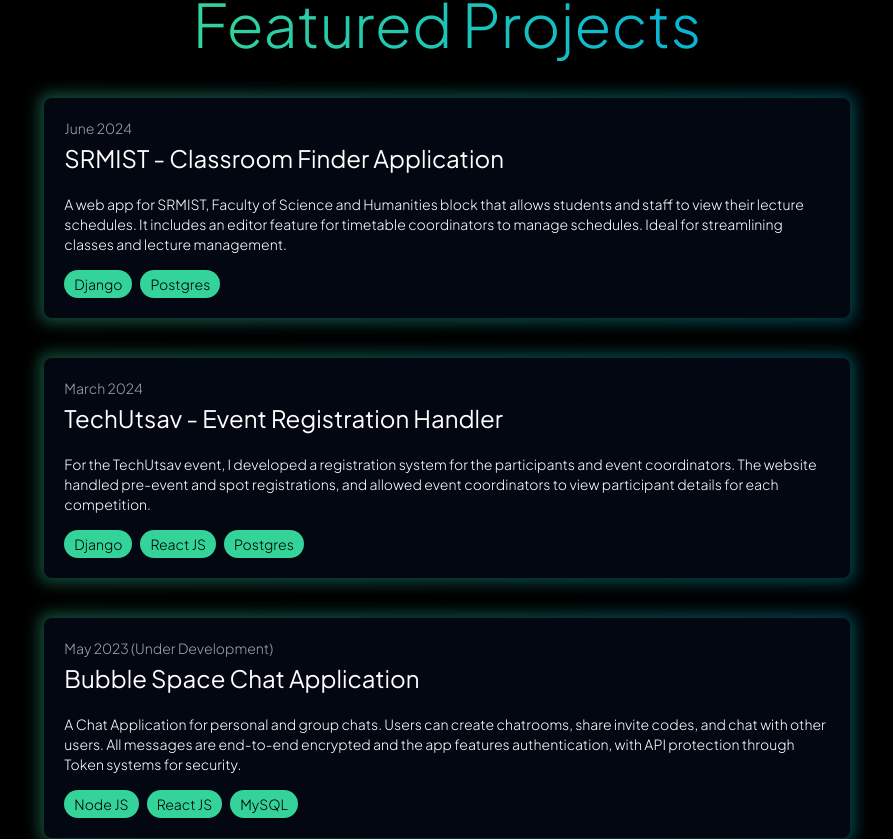
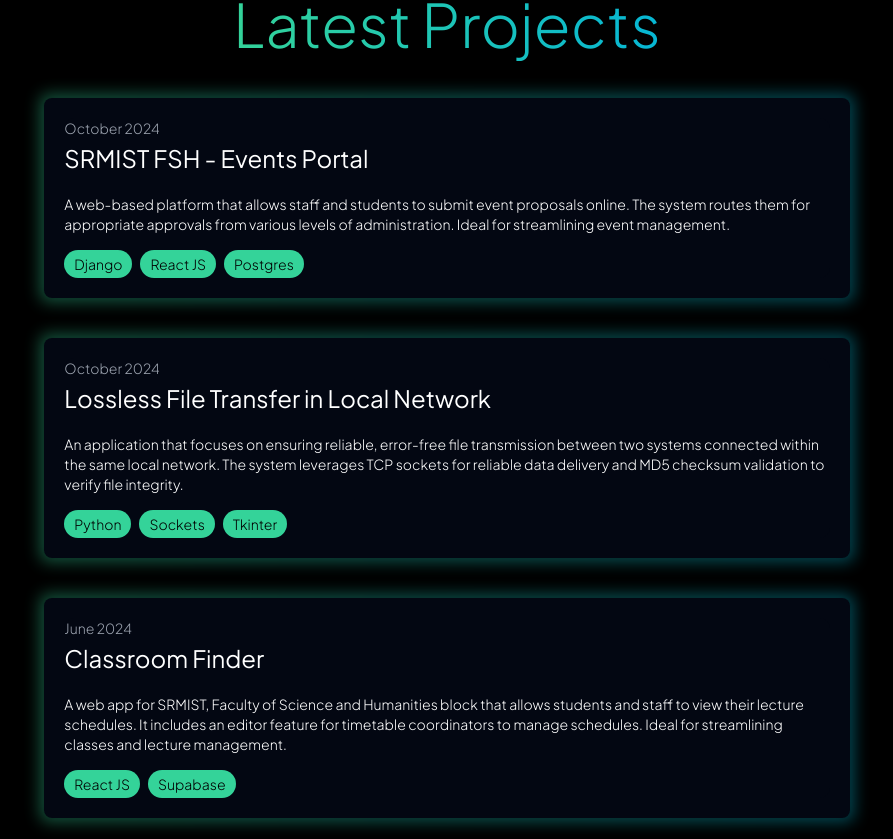
Before and after one commit to htarab-b/barath-portfolio, a React (Vite) app: page /contact in a window 1280 px wide. Shown: the part 2678-3517 px from the top of the page, without its empty margins (193-1086 px from the left). Built offline with nearby package versions, Linux system fonts and the light colour scheme.

Commit message:
Added recent projects

```diff
--- a/src/components/Projects.jsx
+++ b/src/components/Projects.jsx
@@ -10,41 +10,10 @@
         transition = {{ duration:1, delay:0}}
 
       className="text-4xl sm:text-5xl lg:text-6xl text-center">
-        <span className="bg-gradient-to-r from-emerald-400 to-cyan-500 bg-clip-text text-transparent">Featured Projects</span>
+        <span className="bg-gradient-to-r from-emerald-400 to-cyan-500 bg-clip-text text-transparent">Latest Projects</span>
       </motion.h1>
 
       <div className="flex p-6 sm:mt-5 sm:w-4/5 lg:w-2/3 gap-7 sm:gap-10 flex-wrap mx-auto">
-        <motion.div
-            initial = {{ y:100, opacity:0 }}
-            whileInView = {{ y:0, opacity:1 }}
-            transition = {{ duration:0.8, delay:0}}
-
-        className="relative group cursor-pointer w-full">
-            <div className="absolute -inset-1 bg-gradient-to-r from-emerald-400 to-cyan-500 rounded-lg blur opacity-40 group-hover:opacity-100 transition duration-500 group-hover:duration-200"></div>
-            <div className="relative p-5 bg-gray-950 ring-1 ring-gray-950/5 rounded-lg leading-none space-x-6">
-                <a href='#Projects'>
-                    <div className="rounded-[10px] bg-gray-950">
-                        <h3 className="block text-xs lg:text-sm text-gray-400">
-                            June 2024
-                        </h3>
-                        <h3 className="mt-1 text-lg sm:text-xl lg:text-2xl font-normal leading-5">
-                            SRMIST - Classroom Finder Application
-                        </h3>
-                        <p className="mt-4 lg:mt-5 text-xs sm:text-sm">
-                            A web app for SRMIST, Faculty of Science and Humanities block that allows students and staff to view their lecture schedules. It includes an editor feature for timetable coordinators to manage schedules. Ideal for streamlining classes and lecture management.
-                        </p>
-                        <div className="mt-4 flex flex-wrap gap-2">
-                            <span className="whitespace-nowrap rounded-full px-2.5 py-1 text-xs lg:text-sm bg-emerald-400 text-black">
-                                Django
-                            </span>
-                            <span className="whitespace-nowrap rounded-full px-2.5 py-1 text-xs lg:text-sm bg-emerald-400 text-black">
-                                Postgres
-                            </span>
-                        </div>
-                    </div>
-                </a>
-            </div>
-        </motion.div>
 
         <motion.div
             initial = {{ y:100, opacity:0 }}
@@ -54,16 +23,16 @@
         className="relative group cursor-pointer w-full">
             <div className="absolute -inset-1 bg-gradient-to-r from-emerald-400 to-cyan-500 rounded-lg blur opacity-40 group-hover:opacity-100 transition duration-500 group-hover:duration-200"></div>
             <div className="relative p-5 bg-gray-950 ring-1 ring-gray-950/5 rounded-lg leading-none space-x-6">
-                <a href='#Projects'>
+                <a href='https://srm-fsh-iqac-management.vercel.app/' target={'_blank'}>
                     <div className="rounded-[10px] bg-gray-950">
                         <h3 className="block text-xs lg:text-sm text-gray-400">
-                            March 2024
+                            October 2024
                         </h3>
                         <h3 className="mt-1 text-lg sm:text-xl lg:text-2xl font-normal leading-5">
-                            TechUtsav - Event Registration Handler
+                            SRMIST FSH - Events Portal
                         </h3>
                         <p className="mt-4 lg:mt-5 text-xs sm:text-sm">
-                            For the TechUtsav event, I developed a registration system for the participants and event coordinators. The website handled pre-event and spot registrations, and allowed event coordinators to view participant details for each competition.
+                            A web-based platform that allows staff and students to submit event proposals online. The system routes them for appropriate approvals from various levels of administration. Ideal for streamlining event management.
                         </p>
                         <div className="mt-4 flex flex-wrap gap-2">
                             <span className="whitespace-nowrap rounded-full px-2.5 py-1 text-xs lg:text-sm bg-emerald-400 text-black">
@@ -89,32 +58,65 @@
         className="relative group cursor-pointer w-full">
             <div className="absolute -inset-1 bg-gradient-to-r from-emerald-400 to-cyan-500 rounded-lg blur opacity-40 group-hover:opacity-100 transition duration-500 group-hover:duration-200"></div>
             <div className="relative p-5 bg-gray-950 ring-1 ring-gray-950/5 rounded-lg leading-none space-x-6">
-                <a href='#Projects'>
+                <a href='https://github.com/htarab-b/lossless-file-sharing-in-local-network' target={'_blank'}>
                     <div className="rounded-[10px] bg-gray-950">
                         <h3 className="block text-xs lg:text-sm text-gray-400">
-                            May 2023 (Under Development)
+                            October 2024
                         </h3>
                         <h3 className="mt-1 text-lg sm:text-xl lg:text-2xl font-normal leading-5">
-                            Bubble Space Chat Application
+                            Lossless File Transfer in Local Network
                         </h3>
                         <p className="mt-4 lg:mt-5 text-xs sm:text-sm">
-                            A Chat Application for personal and group chats. Users can create chatrooms, share invite codes, and chat with other users. All messages are end-to-end encrypted and the app features authentication, with API protection through Token systems for security.
+                            An application that focuses on ensuring reliable, error-free file transmission between two systems connected within the same local network. The system leverages TCP sockets for reliable data delivery and MD5 checksum validation to verify file integrity.
                         </p>
                         <div className="mt-4 flex flex-wrap gap-2">
                             <span className="whitespace-nowrap rounded-full px-2.5 py-1 text-xs lg:text-sm bg-emerald-400 text-black">
-                                Node JS
+                                Python
                             </span>
                             <span className="whitespace-nowrap rounded-full px-2.5 py-1 text-xs lg:text-sm bg-emerald-400 text-black">
-                                React JS
+                                Sockets
                             </span>
                             <span className="whitespace-nowrap rounded-full px-2.5 py-1 text-xs lg:text-sm bg-emerald-400 text-black">
-                                MySQL
+                                Tkinter
                             </span>
                         </div>
                     </div>
                 </a>
             </div>
         </motion.div>
+
+        <motion.div
+            initial = {{ y:100, opacity:0 }}
+            whileInView = {{ y:0, opacity:1 }}
+            transition = {{ duration:0.8, delay:0}}
+
+        className="relative group cursor-pointer w-full">
+            <div className="absolute -inset-1 bg-gradient-to-r from-emerald-400 to-cyan-500 rounded-lg blur opacity-40 group-hover:opacity-100 transition duration-500 group-hover:duration-200"></div>
+            <div className="relative p-5 bg-gray-950 ring-1 ring-gray-950/5 rounded-lg leading-none space-x-6">
+                <a href='https://srm-fsh-classroom-finder.vercel.app/' target={'_blank'}>
+                    <div className="rounded-[10px] bg-gray-950">
+                        <h3 className="block text-xs lg:text-sm text-gray-400">
+                            June 2024
+                        </h3>
+                        <h3 className="mt-1 text-lg sm:text-xl lg:text-2xl font-normal leading-5">
+                            Classroom Finder
+                        </h3>
+                        <p className="mt-4 lg:mt-5 text-xs sm:text-sm">
+                            A web app for SRMIST, Faculty of Science and Humanities block that allows students and staff to view their lecture schedules. It includes an editor feature for timetable coordinators to manage schedules. Ideal for streamlining classes and lecture management.
+                        </p>
+                        <div className="mt-4 flex flex-wrap gap-2">
+                            <span className="whitespace-nowrap rounded-full px-2.5 py-1 text-xs lg:text-sm bg-emerald-400 text-black">
+                                React JS
+                            </span>
+                            <span className="whitespace-nowrap rounded-full px-2.5 py-1 text-xs lg:text-sm bg-emerald-400 text-black">
+                                Supabase
+                            </span>
+                        </div>
+                    </div>
+                </a>
+            </div>
+        </motion.div>
+
       </div>
     </div>
   )
```
